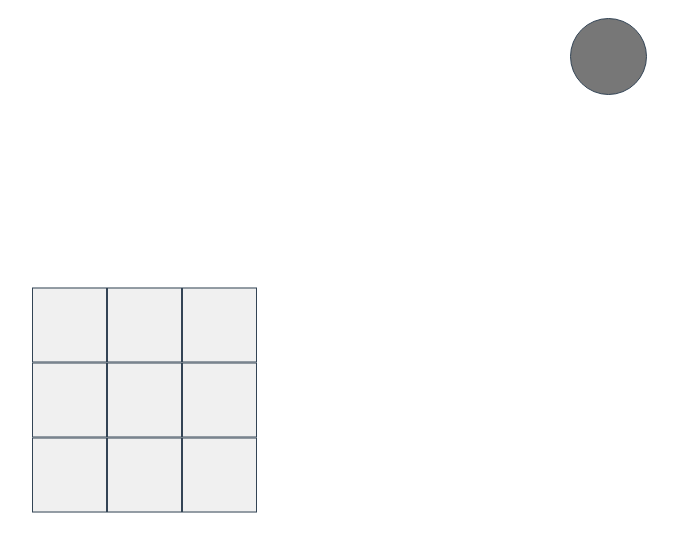
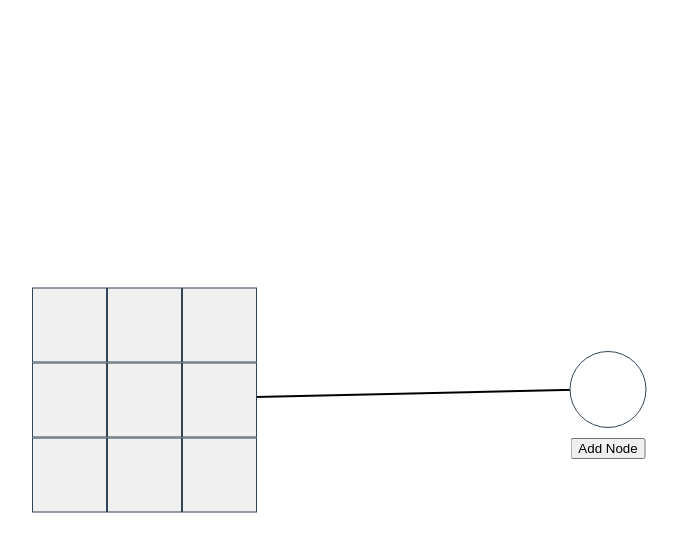
Before and after one commit to Ianyourgod/VisualNeuralNet, a SvelteKit app: page / in a window 1280 px wide. Shown: the top 552 px of the page, without its empty margins (32-710 px from the left). Built offline with nearby package versions, Linux system fonts and the light colour scheme.

Commit message:
GBBBBBBBBBBBBBBBBBBBJN azfsdkjjjahb,zdsfc

```diff
--- /dev/null
+++ b/src/lib/Line/Line.svelte
@@ -0,0 +1,77 @@
+<script>
+    import { onMount, afterUpdate } from "svelte";
+
+    export let element1;
+    export let element2;
+
+    let startPos = {x: 0, y: 0};
+    let pos = {x: 0, y: 0};
+
+    function updateLine() {
+        let el1Rect = element1.getBoundingClientRect();
+        let el2Rect = element2.getBoundingClientRect();
+
+        let pos1 = {
+            x: el1Rect.left+el1Rect.width/2,
+            y: el1Rect.top+el1Rect.height/2
+        };
+
+        let pos2 = {
+            x: el2Rect.left+el2Rect.width/2,
+            y: el2Rect.top+el2Rect.height/2
+        };
+
+        let line = document.getElementById("line");
+
+        line.setAttribute('width', Math.abs(pos2.x-pos1.x)+3);
+
+        line.setAttribute('height', Math.abs(pos1.y-pos2.y)+3);
+
+        line.style.left = Math.min(pos1.x, pos2.x)-1 + "px";
+        line.style.top = Math.min(pos1.y, pos2.y)-1 + "px";
+
+        let topLeft = {
+            x: Math.min(pos1.x, pos2.x),
+            y: Math.min(pos1.y, pos2.y)
+        };
+
+        startPos = {
+            x: pos1.x-topLeft.x,
+            y: pos1.y-topLeft.y
+        };
+
+        pos = {
+            x: pos2.x-topLeft.x,
+            y: pos2.y-topLeft.y
+        };
+
+        let lineEl = document.getElementById("lineEl");
+
+        lineEl.setAttribute('x1', startPos.x);
+        lineEl.setAttribute('y1', startPos.y);
+        lineEl.setAttribute('x2', pos.x);
+        lineEl.setAttribute('y2', pos.y);
+    }
+
+    onMount(updateLine);
+    afterUpdate(updateLine);
+
+</script>
+
+<svg id="line" class="line-svg">
+    <line id="lineEl" class="line" x1={0} y1={0} x2={0} y2={0} />
+</svg>
+
+<style>
+    .line-svg {
+        position: absolute;
+        top: 0;
+        left: 0;
+        z-index: -1;
+    }
+
+    .line {
+        stroke: #000;
+        stroke-width:2;
+    }
+</style>
--- a/src/lib/NetworkRow/NetworkColumn.svelte
+++ b/src/lib/NetworkColumn/NetworkColumn.svelte
@@ -3,27 +3,36 @@
 
     export let nodes = [];
 
+    export let nodeElements = [];
+    let val = 0;
+
     let container;
 
-    function addNode() {
-        nodes.push(.5);
+    export function addNode() {
+        nodes.push(val);
+        val += .1;
+        nodes = nodes;
     }
 
-    function removeNode() {
+    export function removeNode() {
         nodes.pop();
+        nodes = nodes;
     }
 
-    function updateNode(i, value) {
+    export function updateNode(i, value) {
         nodes[i] = value;
+        nodes = nodes;
     }
 </script>
 
 <div class="network-row" bind:this={container}>
     {#each nodes as node, i}
         <div class="node">
-            <Node bind:value={nodes[i]} />
+            <Node bind:value={nodes[i]} bind:element={nodeElements[i]} />
         </div>
     {/each}
+
+    <button on:click={addNode}>Add Node</button>
 </div>
 
 <style>
--- a/src/lib/Node/Node.svelte
+++ b/src/lib/Node/Node.svelte
@@ -1,9 +1,12 @@
 <script>
+    import { onMount } from "svelte";
+
     export let value = .5;
+
+    export let element;
 </script>
 
-<div class="node" style="background-color: #{(Math.floor((-value*15)+15)).toString(16).repeat(3)}">
-</div>
+<div bind:this={element} id="element" class="node" style="background-color: #{(Math.floor((-value*15)+15)).toString(16).repeat(3)}"></div>
 
 <style>
     .node {
--- a/src/routes/+page.svelte
+++ b/src/routes/+page.svelte
@@ -1,24 +1,45 @@
 <script>
-    import { browser } from '$app/environment';
     import { onMount } from "svelte";
     import InputContainer from "../lib/InputArray/InputContainer.svelte";
-    import NetworkColumn from "../lib/NetworkRow/NetworkColumn.svelte";
-    import LeaderLine from 'leader-line';
+    import NetworkColumn from "../lib/NetworkColumn/NetworkColumn.svelte";
+    import Line from "../lib/Line/Line.svelte";
 
     let inputs;
-
     let nodes;
 
+    let nodeElements = [];
+
+    let inputContainer;
+    let networkColumn;
+
+    let addNode;
+
+    let lines = [];
+
     onMount(() => {
-        nodes.push(.5);
+        addNode();
     });
+
 </script>
 
-<div class="input-container">
+<div class="input-container" bind:this={inputContainer}>
     <InputContainer inputsWidth={3} inputsHeight={3} bind:inputs={inputs}/>
 </div>
 
-<NetworkColumn bind:nodes={nodes} />
+<div class="network-column" bind:this={networkColumn}>
+    <NetworkColumn
+     bind:nodes={nodes}
+     bind:this={networkColumn}
+     bind:nodeElements={nodeElements}
+     bind:addNode={addNode}
+    />
+</div>
+
+{#key nodes}
+    {#each nodeElements as element, i}
+        <Line bind:this={lines[i]} element1={inputContainer} element2={element}/>
+    {/each}
+{/key}
 
 <style>
     .input-container {
@@ -27,4 +48,11 @@
         left: 5%;
         transform: translate(0%, -50%);
     }
+
+    .network-column {
+        position: absolute;
+        top: 50%;
+        left: 50%;
+        transform: translate(-50%, -50%);
+    }
 </style>
```
